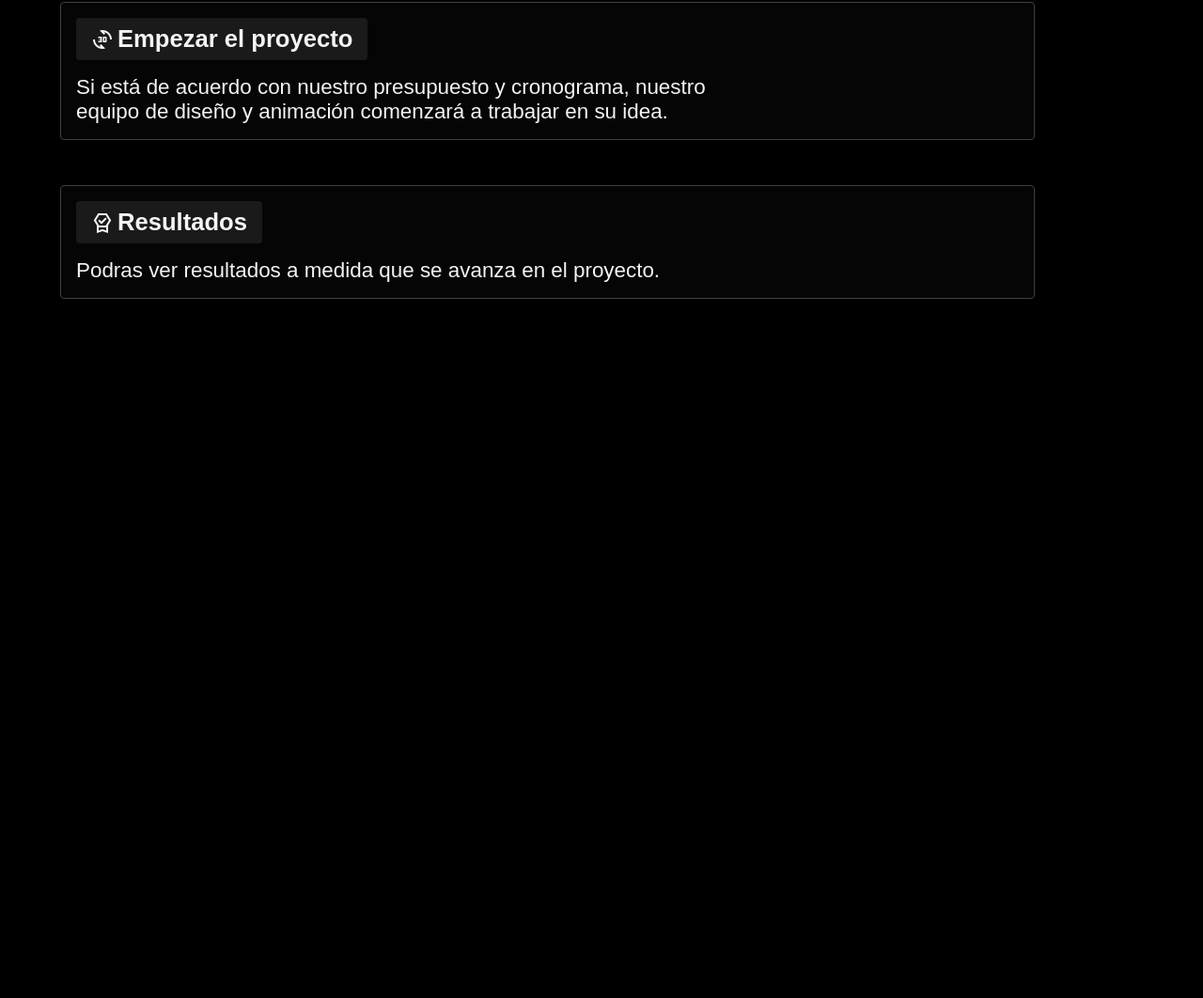
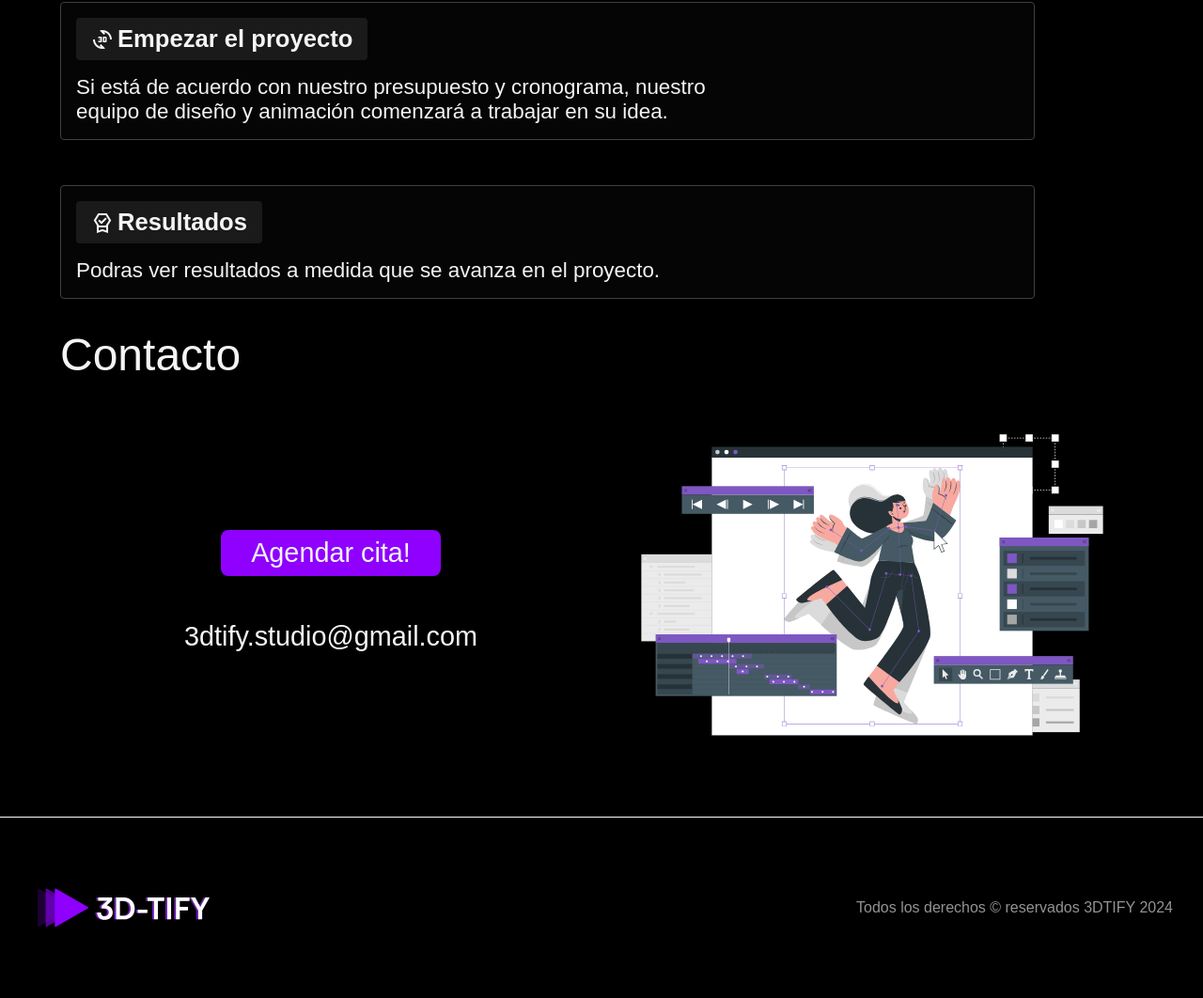
Before and after one commit to nikomurray/3D-TIFY-website, a plain HTML site: page index.html in a window 1280 px wide. Shown: the part 2641-3703 px from the top of the page at 94% size. Before the commit the page ends 2959 px from the top, so only its background shows below. Drawn offline with nearby package versions, Linux system fonts and the light colour scheme; a web font is replaced by a local one.

Commit message:
add calendify link

```diff
--- a/index.html
+++ b/index.html
@@ -56,7 +56,7 @@
           </h2>
           <div class="buttons">
             <div class="button cta">
-              <a href="#servicesHeader">Animar mi marca!</a>
+              <a href="https://calendly.com/3dtify-studio/diseno-de-idea" target="_blank">Animar mi marca!</a>
             </div>
             <div class="button view-more">
               <a href="#servicesHeader">Ver mas</a>
@@ -215,14 +215,21 @@
               <span class="material-symbols-outlined"> psychology </span>Diseño
               de idea
             </h6>
-            <p>El primer paso es tener una reunión para entender sus necesidades y requerimientos. Hablaremos del proyecto y estableceremos un presupuesto.</p>
+            <p>
+              El primer paso es tener una reunión para entender sus necesidades
+              y requerimientos. Hablaremos del proyecto y estableceremos un
+              presupuesto.
+            </p>
           </div>
           <div class="work">
             <h6>
               <span class="material-symbols-outlined"> 3d_rotation </span
               >Empezar el proyecto
             </h6>
-            <p>Si está de acuerdo con nuestro presupuesto y cronograma, nuestro equipo de diseño y animación comenzará a trabajar en su idea.</p>
+            <p>
+              Si está de acuerdo con nuestro presupuesto y cronograma, nuestro
+              equipo de diseño y animación comenzará a trabajar en su idea.
+            </p>
           </div>
           <div class="work">
             <h6>
@@ -234,6 +241,25 @@
         </div>
       </div>
     </div>
+
+    <!-- CONTACT -->
+    <div class="container">
+      <h3>Contacto</h3>
+      <div class="contact-container">
+        <div class="cta-contact">
+          <a href="https://calendly.com/3dtify-studio/diseno-de-idea" target="_blank">Agendar cita!</a>
+          <p>3dtify.studio@gmail.com</p>
+        </div>
+        <img src="./img/animation.svg" alt="animation">
+      </div>
+    </div>
+
+    <footer>
+      <img src="./img/full-logo.svg" alt="logo" width="200" />
+      <p>Todos los derechos  &#169 reservados 3DTIFY 2024</p>
+    </footer>
+
+
     <script src="main.js"></script>
   </body>
 </html>
--- a/style.css
+++ b/style.css
@@ -364,6 +364,55 @@ hr {
     margin-bottom: 1rem;
 }
 
+
+/* CONTACT */
+
+.contact-container {
+    display: grid;
+    grid-template-columns: 1fr 1fr;
+    place-items: center;
+    margin-bottom: 3rem;
+}
+
+.contact-container a {
+    font-size: 1.8rem;
+    background-color:var(--purple);
+    padding: 0.5rem 2rem;
+    border-radius: 8px;
+    width: fit-content;
+    transition: all 0.2s;
+}
+
+.contact-container p {
+    font-size: 1.8rem;
+    width: 100%;
+}
+
+.cta-contact {
+    display: flex;
+    flex-direction: column;
+    align-items: center;
+    gap: 3rem;
+
+}
+
+.contact-container a:hover {
+    transform: scale(1.1);
+    opacity: 0.8;
+}
+/* footer */
+footer {
+    margin-top: 2rem;
+    border-top: solid #fff 1px;
+    display: flex;
+    justify-content: space-between;
+    align-items: center;
+    padding: 4rem 2rem;
+}
+
+footer p {
+    opacity: 0.6;
+}
 /* Medias queries */
 @media (max-width:1000px) {
     html {
@@ -421,4 +470,12 @@ hr {
         grid-template-columns: 1fr 1fr;
     }
 
+    .contact-container {
+        grid-template-columns: 1fr;
+    }
+
+    footer {
+        flex-direction: column;
+    }
+
 }
```
Also changed, not shown: img/animation.svg (added).
